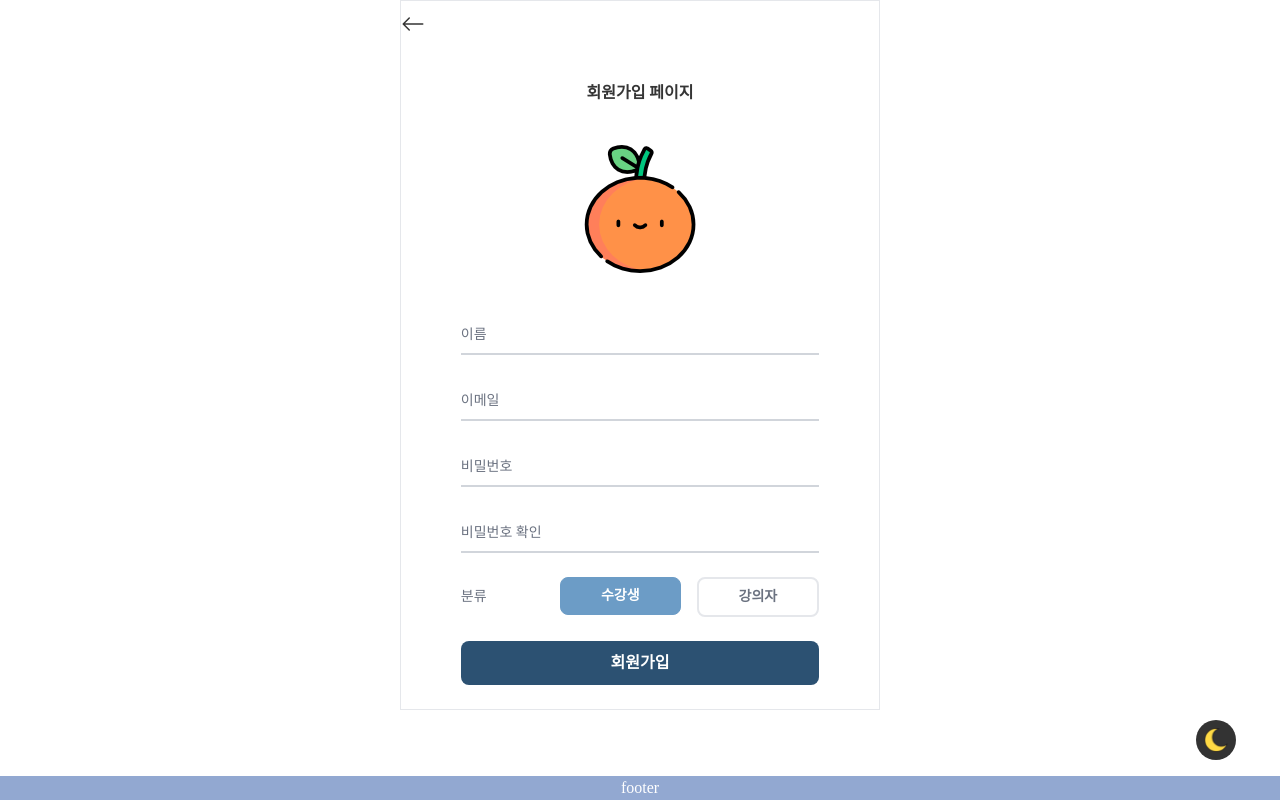
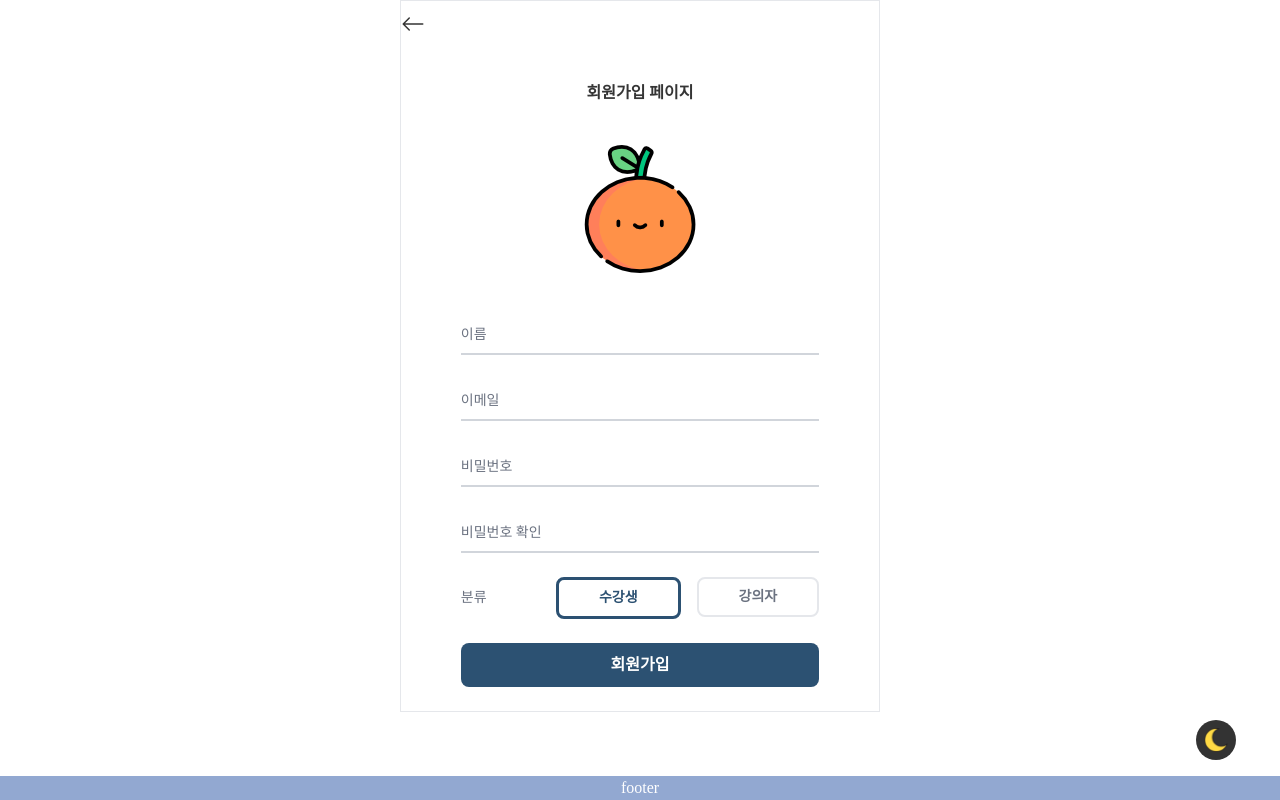
Before and after one commit to gorapaduckoo/recourta, a Vue app in the folder frontend/: page /signup in a window 1280 px wide. Built offline with nearby package versions, Linux system fonts and the light colour scheme; a web font is replaced by a local one.

Commit message:
isStudent Selectbox Design

```diff
--- a/frontend/src/views/SignupView.vue
+++ b/frontend/src/views/SignupView.vue
@@ -32,13 +32,13 @@
         <div class="flex justify-between">
           <div class="mr-4">
             <input type="radio" id="student" name="role" value="student" class="hidden peer" required checked>
-            <label for="student" class="flex items-center py-2 px-10 w-full text-gray-500 bg-white rounded-lg border border-gray-200 cursor-pointer dark:hover:text-gray-300 dark:border-gray-700 dark:peer-checked:text-blue-500 peer-checked:border-[#6c9cc6] peer-checked:text-white peer-checked:bg-[#6c9cc6] hover:text-gray-600 hover:bg-gray-100 dark:text-gray-400 dark:bg-gray-800 dark:hover:bg-gray-700">
+            <label for="student" class="flex items-center py-2 px-10 w-full text-gray-500 rounded-lg border-2 border-gray-200 cursor-pointer dark:hover:text-gray-300 dark:border-gray-600 dark:peer-checked:text-gray-200 dark:peer-checked:bg-[#666666] peer-checked:border-[#2c5172] dark:peer-checked:border-gray-300 peer-checked:border-[3px] dark:peer-checked:border-[3px] peer-checked:text-[#2c5172] hover:text-gray-600 hover:bg-gray-100 dark:text-gray-400 dark:hover:bg-[#555555]">
               <div class="text-sm mr-auto ml-auto text-center font-semibold">수강생</div>
             </label>
           </div>
           <div>
             <input type="radio" id="lecturer" name="role" value="lecturer" class="hidden peer">
-            <label for="lecturer" class="flex items-center py-2 px-10 w-full text-gray-500 rounded-lg border-2 border-gray-200 cursor-pointer dark:hover:text-gray-300 dark:border-gray-600 dark:peer-checked:text-white dark:peer-checked:bg-[#666666] peer-checked:border-white peer-checked:border-[3px] dark:peer-checked:border-[3px] peer-checked:text-[#2c5172] hover:text-gray-600 hover:bg-gray-100 dark:text-gray-400 dark:hover:bg-[#353535]">
+            <label for="lecturer" class="flex items-center py-2 px-10 w-full text-gray-500 rounded-lg border-2 border-gray-200 cursor-pointer dark:hover:text-gray-300 dark:border-gray-600 dark:peer-checked:text-gray-200 dark:peer-checked:bg-[#666666] peer-checked:border-[#2c5172] dark:peer-checked:border-gray-300 peer-checked:border-[3px] dark:peer-checked:border-[3px] peer-checked:text-[#2c5172] hover:text-gray-600 hover:bg-gray-100 dark:text-gray-400 dark:hover:bg-[#555555]">
               <div class="text-sm mr-auto ml-auto text-center font-semibold">강의자</div>
             </label>
           </div>
```
